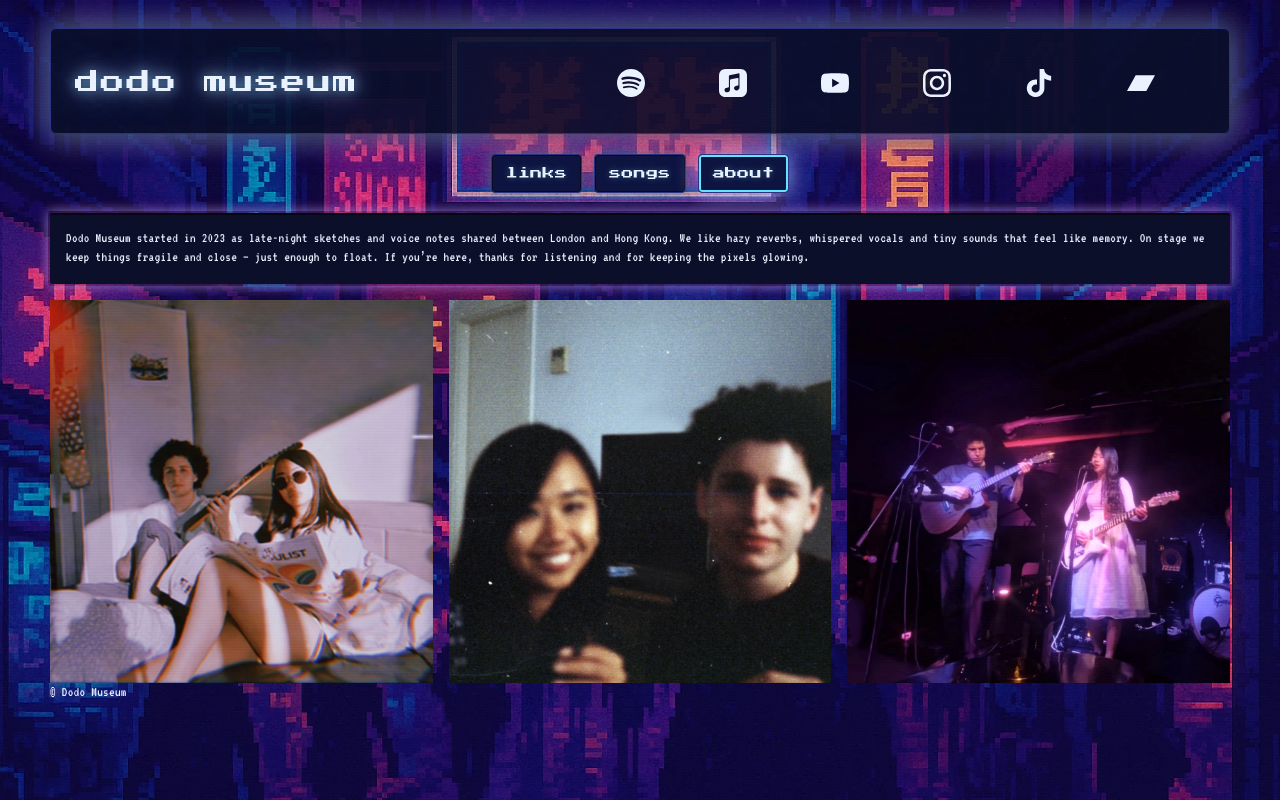
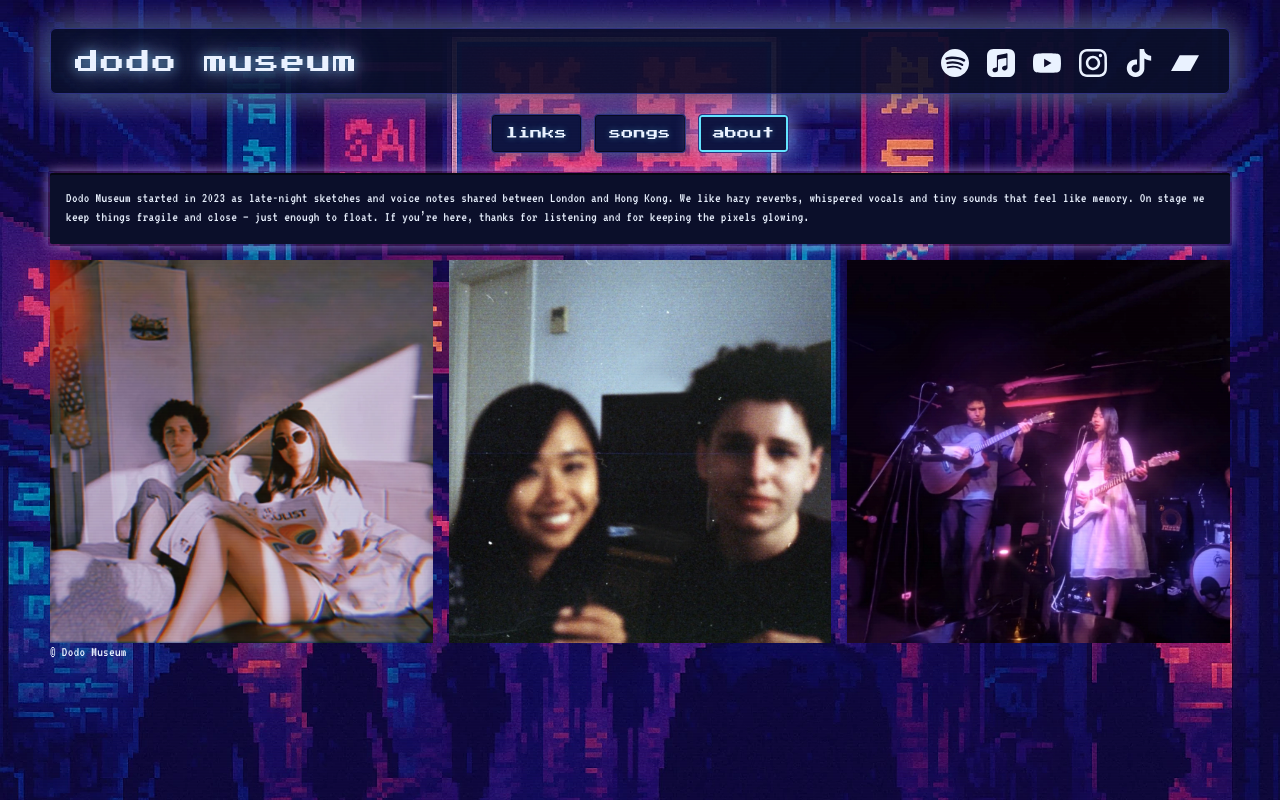
Before and after one commit to lg047/dodomuseum-site, a plain HTML site: page about.html in a window 1280 px wide. Drawn offline with Linux system fonts and the light colour scheme.

Commit message:
Update about.html

```diff
--- a/about.html
+++ b/about.html
@@ -15,7 +15,7 @@
       <div class="brand">dodo museum</div>
 
       <!-- Social icons inline with title -->
-      <section class="icon-grid header-icons" aria-label="Follow Dodo Museum">
+      <section class="header-icons" aria-label="Follow Dodo Museum">
         <a class="icon-btn" href="https://open.spotify.com/artist/YOUR_SPOTIFY_ARTIST_ID" target="_blank" rel="noopener">
           <div class="brand-icon bi-spotify"></div>
         </a>
```
